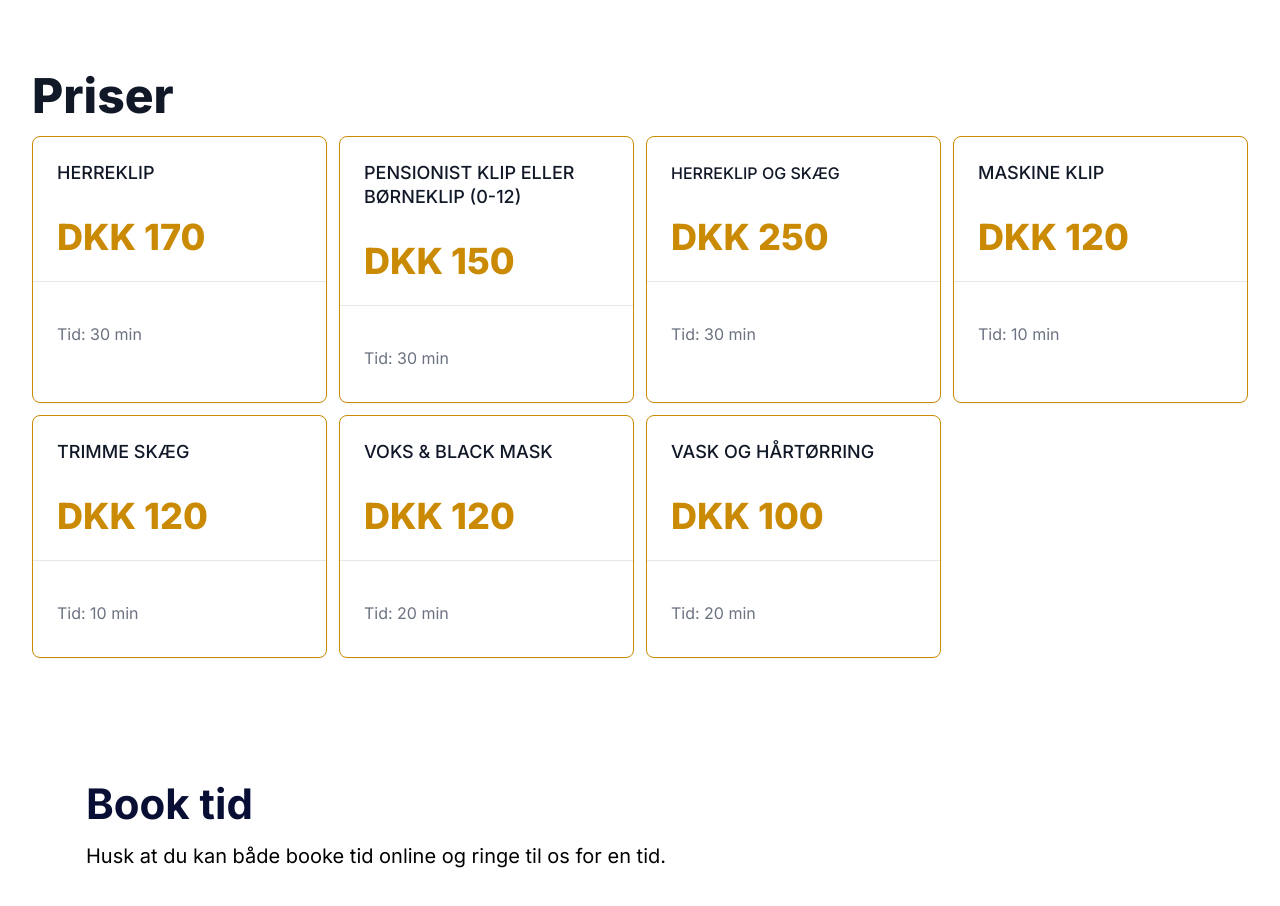
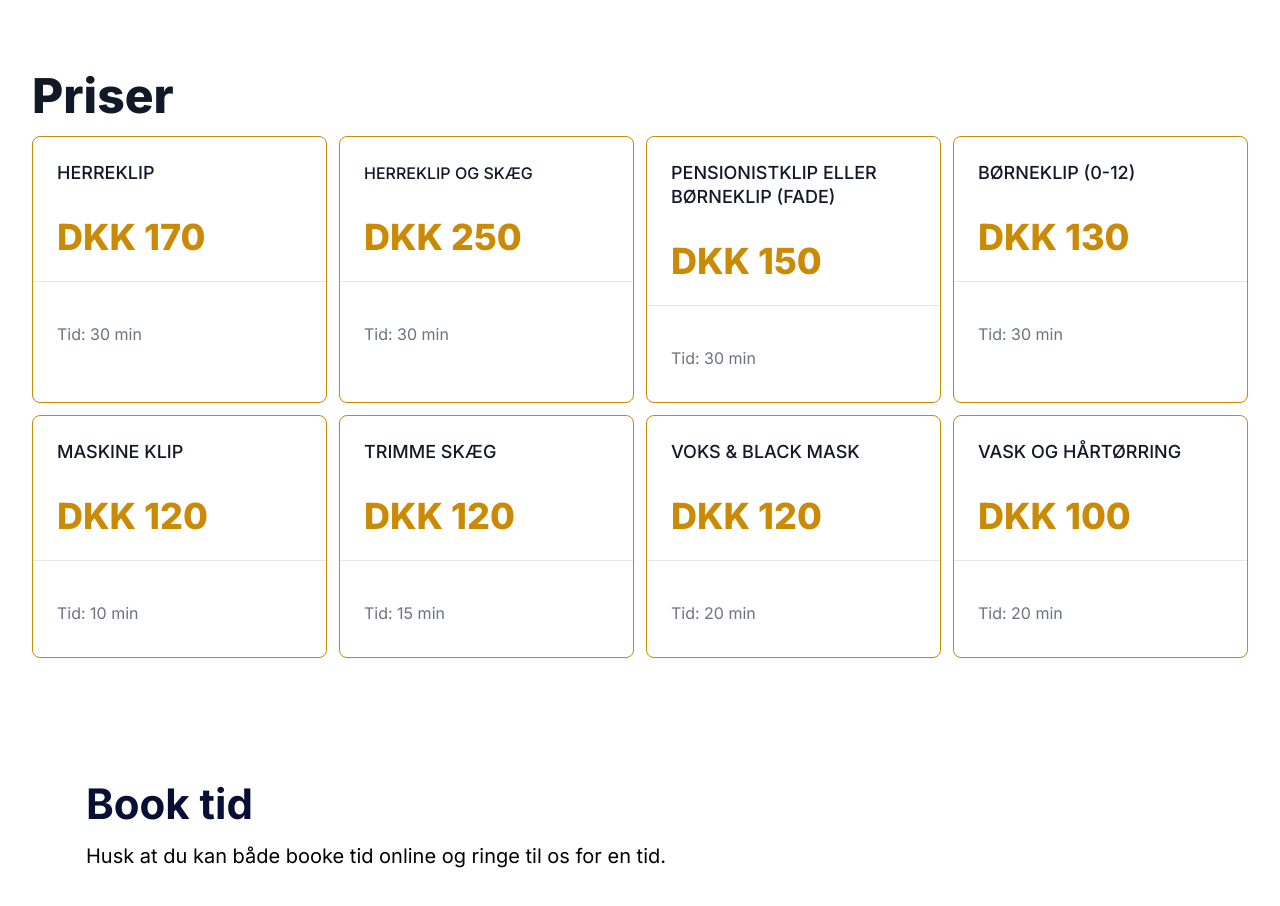
Before and after one commit to majassi/Kimi-barbershop, a website: page index.html in a window 1280 px wide. Shown: the part 860-1766 px from the top of the page. Drawn offline with nearby package versions, Linux system fonts and the light colour scheme; grey boxes are pictures that could not be loaded.

Commit message:
Update index.html

```diff
--- a/index.html
+++ b/index.html
@@ -352,7 +352,24 @@ class="relative pt-[120px] md:pt-[130px] lg:pt-[160px] bg-black">
 
             <div class="border border-yellow-600 rounded-lg shadow-sm divide-y divide-gray-200">
               <div class="p-6">
-                <h2 class="text-lg leading-6 font-medium text-gray-900">PENSIONIST KLIP ELLER BØRNEKLIP (0-12)</h2>
+                <h2 class="text-md leading-6 font-medium text-gray-900">HERREKLIP OG SKÆG</h2>
+                <p class="mt-8">
+                  <span class="text-4xl font-extrabold text-yellow-600">DKK 250</span>
+                </p>
+              </div>
+              <div class="pt-6 pb-8 px-6">
+                <ul role="list" class="mt-4 space-y-4">
+                  <span class=" text-gray-500">
+                    <p>Tid: 30 min</p>
+                  </span>
+                  </ul>
+
+              </div>
+            </div>
+
+ <div class="border border-yellow-600 rounded-lg shadow-sm divide-y divide-gray-200">
+              <div class="p-6">
+                <h2 class="text-lg leading-6 font-medium text-gray-900">PENSIONISTKLIP ELLER BØRNEKLIP (FADE)</h2>
                 <p class="mt-8">
                   <span class="text-4xl font-extrabold text-yellow-600">DKK 150</span>
                 </p>
@@ -370,13 +387,13 @@ class="relative pt-[120px] md:pt-[130px] lg:pt-[160px] bg-black">
             </div>
 
 
-
             <div class="border border-yellow-600 rounded-lg shadow-sm divide-y divide-gray-200">
               <div class="p-6">
-                <h2 class="text-md leading-6 font-medium text-gray-900">HERREKLIP OG SKÆG</h2>
+                <h2 class="text-lg leading-6 font-medium text-gray-900">BØRNEKLIP (0-12)</h2>
                 <p class="mt-8">
-                  <span class="text-4xl font-extrabold text-yellow-600">DKK 250</span>
+                  <span class="text-4xl font-extrabold text-yellow-600">DKK 130</span>
                 </p>
+
               </div>
               <div class="pt-6 pb-8 px-6">
                 <ul role="list" class="mt-4 space-y-4">
@@ -384,7 +401,6 @@ class="relative pt-[120px] md:pt-[130px] lg:pt-[160px] bg-black">
                     <p>Tid: 30 min</p>
                   </span>
                   </ul>
-
               </div>
             </div>
 
@@ -417,7 +433,7 @@ class="relative pt-[120px] md:pt-[130px] lg:pt-[160px] bg-black">
               <div class="pt-6 pb-8 px-6">
                 <ul role="list" class="mt-4 space-y-4">
                   <span class=" text-gray-500">
-                    <p>Tid: 10 min</p>
+                    <p>Tid: 15 min</p>
                   </span>
                   </ul>
               </div>
@@ -456,6 +472,7 @@ class="relative pt-[120px] md:pt-[130px] lg:pt-[160px] bg-black">
                   </ul>
               </div>
             </div>
+
 
 
 
```
